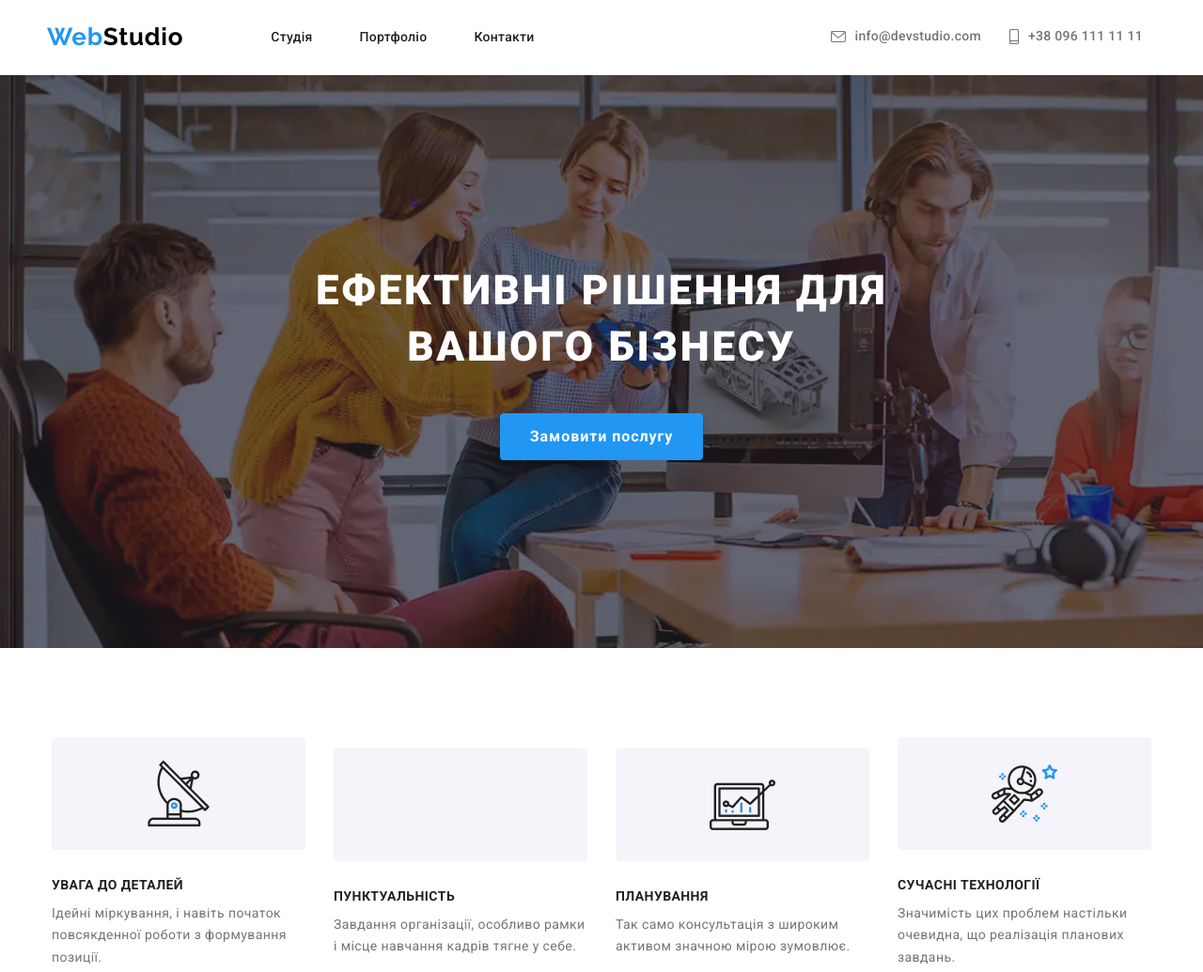
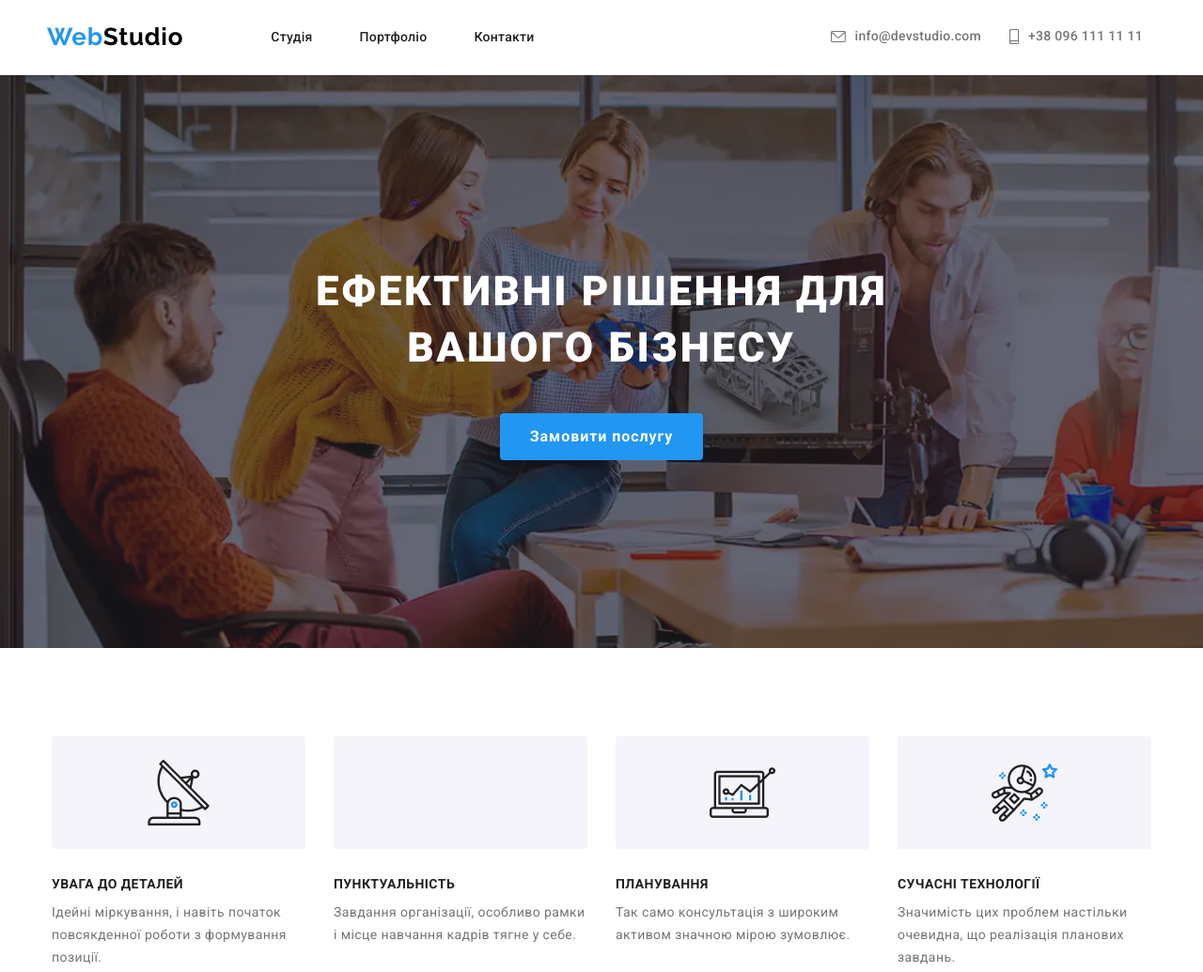
Before and after one commit to indozer/WebStudio-SCSS, a plain HTML site: page index.html in a window 1280 px wide. Shown: the top 1035 px of the page at 94% size. Drawn offline with nearby package versions, Linux system fonts and the light colour scheme.

Commit message:
fix font sizes and margins on adaptation

```diff
--- a/scss/partials/_advantage.scss
+++ b/scss/partials/_advantage.scss
@@ -59,6 +59,7 @@
 @media screen and (min-width: 320px) {
   .advantage {
     padding-bottom: 60px;
+    padding-top: 60px;
   }
 
   .advantage__list {
@@ -98,6 +99,12 @@
 }
 
 @media screen and (min-width: 768px) {
+
+  .advantage {
+    padding-bottom: 60px;
+    padding-top: 60px;
+  }
+
   .advantage__list {
     flex-direction: row;
     flex-wrap: wrap;
@@ -115,8 +122,16 @@
 }
 
 @media screen and (min-width: 1200px) {
+
+  .advantage {
+    padding-bottom: 94px;
+    padding-top: 94px;
+  }
+
   .advantage__list {
     flex-wrap: nowrap;
+    justify-content: center;
+    align-items: normal;
   }
 
   .advantage__item {
--- a/scss/partials/_clients.scss
+++ b/scss/partials/_clients.scss
@@ -4,7 +4,6 @@
 
   &__list {
     display: flex;
-    margin-bottom: 94px;
     margin-top: 50px;
     gap: 30px;
   }
@@ -76,6 +75,11 @@
 }
 
 @media screen and (min-width: 320px) {
+
+  .clients {
+    padding-top: 60px;
+  }
+
   .clients__list {
     flex-wrap: wrap;
     flex-basis: calc((100% - 20px) / 1);
@@ -132,6 +136,12 @@
 }
 
 @media screen and (min-width:1200px) {
+
+  .clients {
+    padding-top: 94px;
+    padding-bottom: 94px;
+  }
+
   .clients__list {
     flex-wrap: nowrap;
   }
--- a/scss/partials/_hero.scss
+++ b/scss/partials/_hero.scss
@@ -22,3 +22,31 @@
     color: #ffffff;
   }
 }
+
+@media screen and (min-width: 320px) {
+  .hero__title {
+    color: #fff;
+    text-align: center;
+    font-family: Roboto;
+    font-size: 26px;
+    font-style: normal;
+    font-weight: 900;
+    line-height: 42px;
+    letter-spacing: 1.56px;
+    text-transform: uppercase;
+  }
+}
+
+@media screen and (min-width: 1200px) {
+  .hero__title {
+    color: #FFF;
+    text-align: center;
+    font-family: Roboto;
+    font-size: 44px;
+    font-style: normal;
+    font-weight: 900;
+    line-height: 60px; /* 136.364% */
+    letter-spacing: 2.64px;
+    text-transform: uppercase;
+  }
+}
--- a/scss/partials/_team.scss
+++ b/scss/partials/_team.scss
@@ -24,7 +24,6 @@
     text-align: center;
     letter-spacing: 0.03em;
     color: $second-color;
-    padding-top: 60px;
   }
 
   &__name {
@@ -91,7 +90,10 @@
 @media screen and (min-width: 320px) {
 
   .team {
-    padding-top: 0px;
+    padding-top: 60px;
+  }
+
+  .team__title {
   }
 
   .team__list {
@@ -146,6 +148,12 @@
 }
 
 @media screen and (min-width: 1200px) {
+
+  .team {
+    padding-top: 94px;
+    padding-bottom: 94px;
+  }
+
   .team__item {
     width: 270px;
     height: 428px;
```
Also changed, not shown: css/main.css, dist/css/main.min.css, 2 other files.
